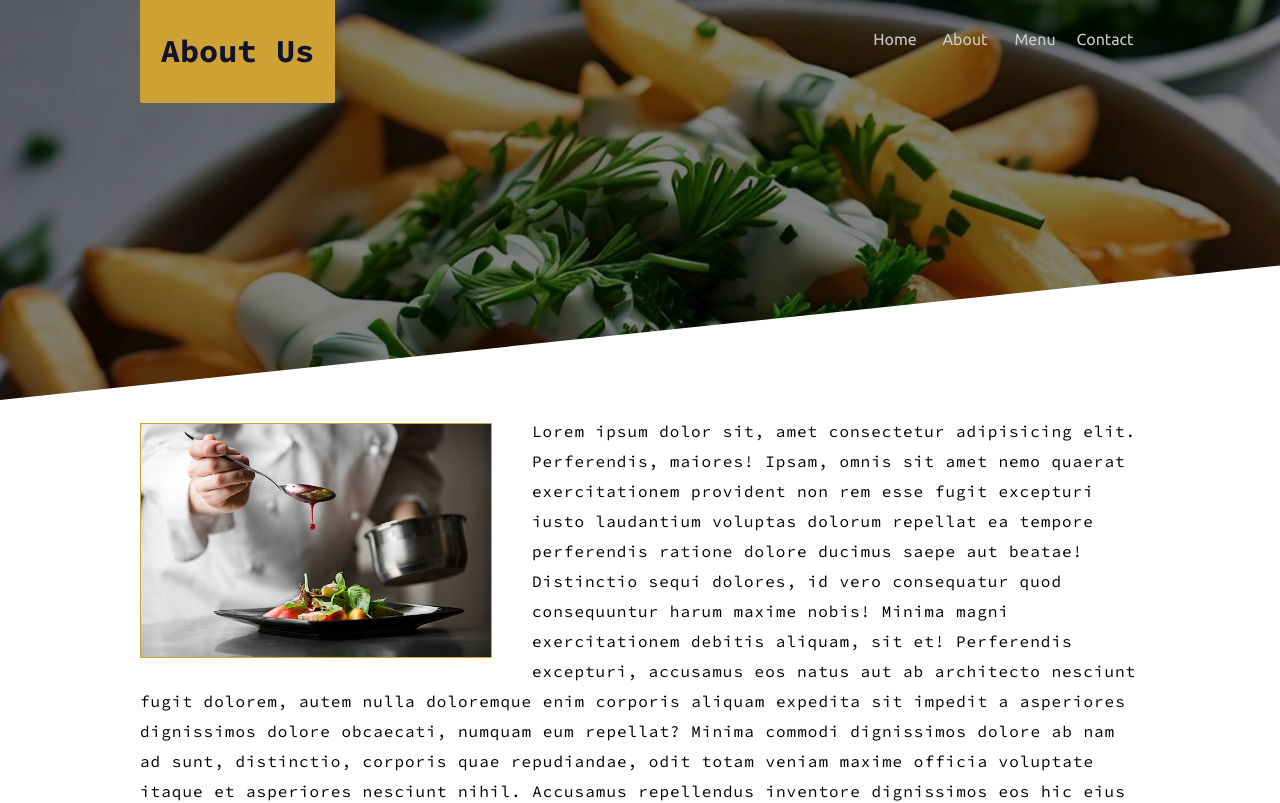
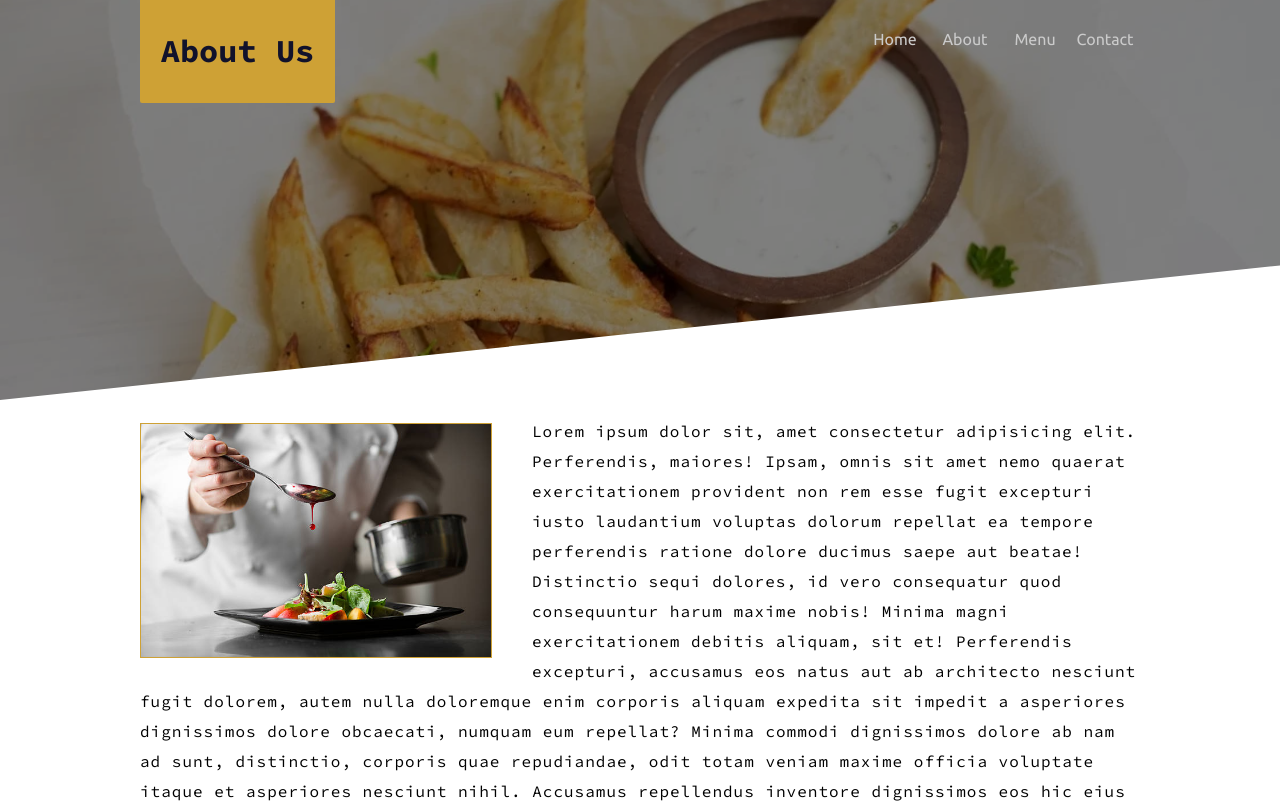
Before and after one commit to perpetual12/web-design-page, a plain HTML site: page about.html in a window 1280 px wide. Shown: the top 803 px of the page. Drawn offline with Linux system fonts and the light colour scheme.

Commit message:
change image

```diff
--- a/about.html
+++ b/about.html
@@ -26,7 +26,7 @@
   </head>
   <body>
      <div class="skewed-header">
-        <div class="header-bg" style="background-image: url('images/bck.JPG');">
+        <div class="header-bg" style="background-image: url('images/poti.webp');">
         </div>
 
             <div class="skewed-header-wrapper">
```
Also changed, not shown: images/fashion.jpeg (deleted).
